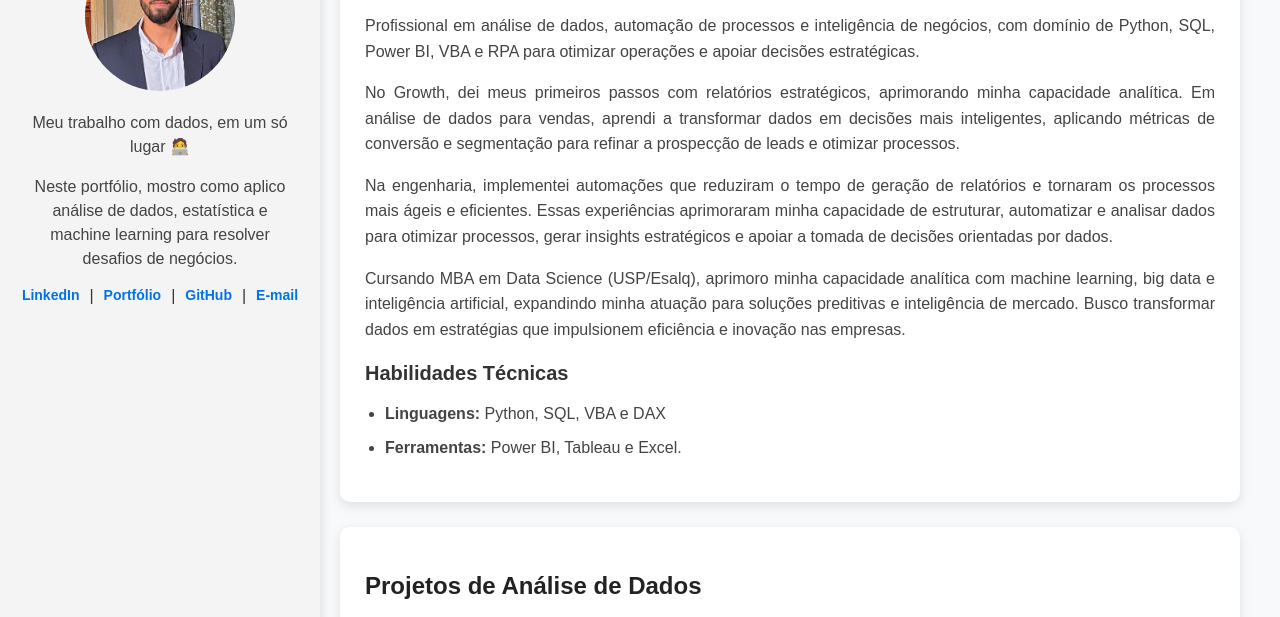
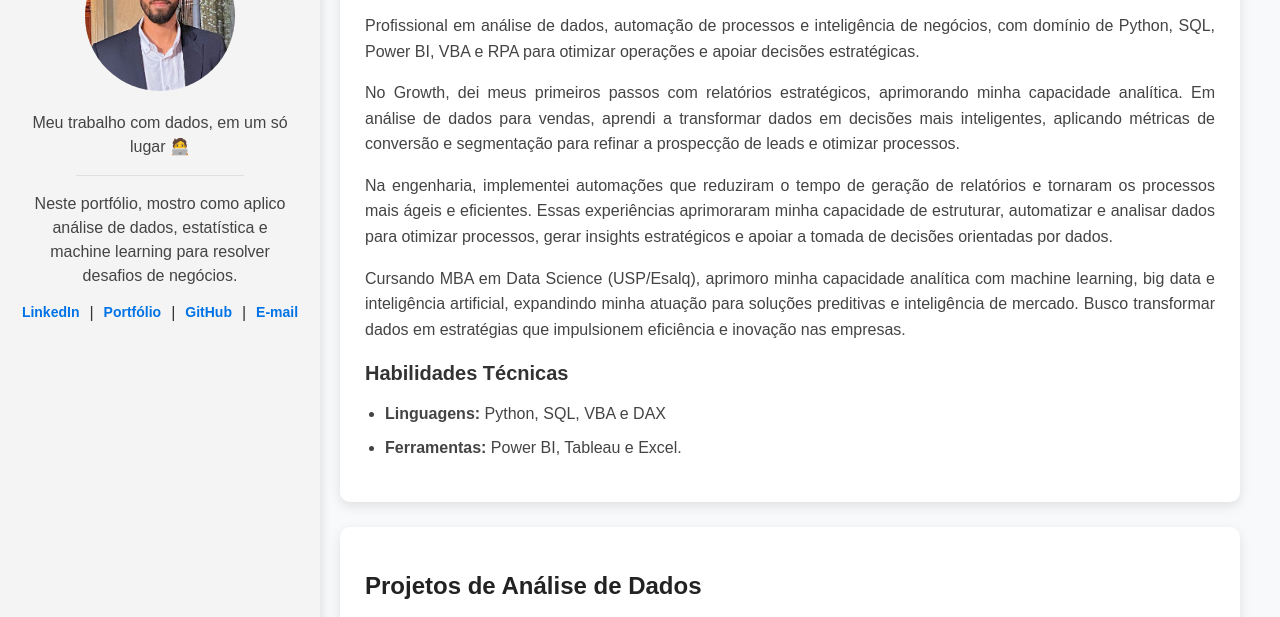
Before and after one commit to PetersonFlorindo/petersonflorindo.github.io, a plain HTML site: page index.html in a window 1280 px wide. Shown: the part 159-776 px from the top of the page. Drawn offline with Linux system fonts and the light colour scheme.

Commit message:
Update index.html

```diff
--- a/index.html
+++ b/index.html
@@ -124,6 +124,12 @@
             height: auto;
             border-radius: 8px;
         }
+        .separator {
+                border: none;
+                border-top: 1px solid #e0e0e0; /* Cinza bem clarinho */
+                width: 60%;  /* Define um tamanho proporcional */
+                margin: 15px auto;  /* Centraliza e dá espaçamento */
+            }
         }
     </style>
 </head>
@@ -134,6 +140,7 @@
         <h1>Peterson Florindo</h1>
         <img src="sua_foto.jpg" alt="Sua Foto">
         <p>Meu trabalho com dados, em um só lugar 🧑‍💻</p>
+        <hr class="separator">
         <p>Neste portfólio, mostro como aplico análise de dados, estatística e machine learning para resolver desafios de negócios.</p>
         <div class="links">
             <a href="#">LinkedIn</a> |
```
